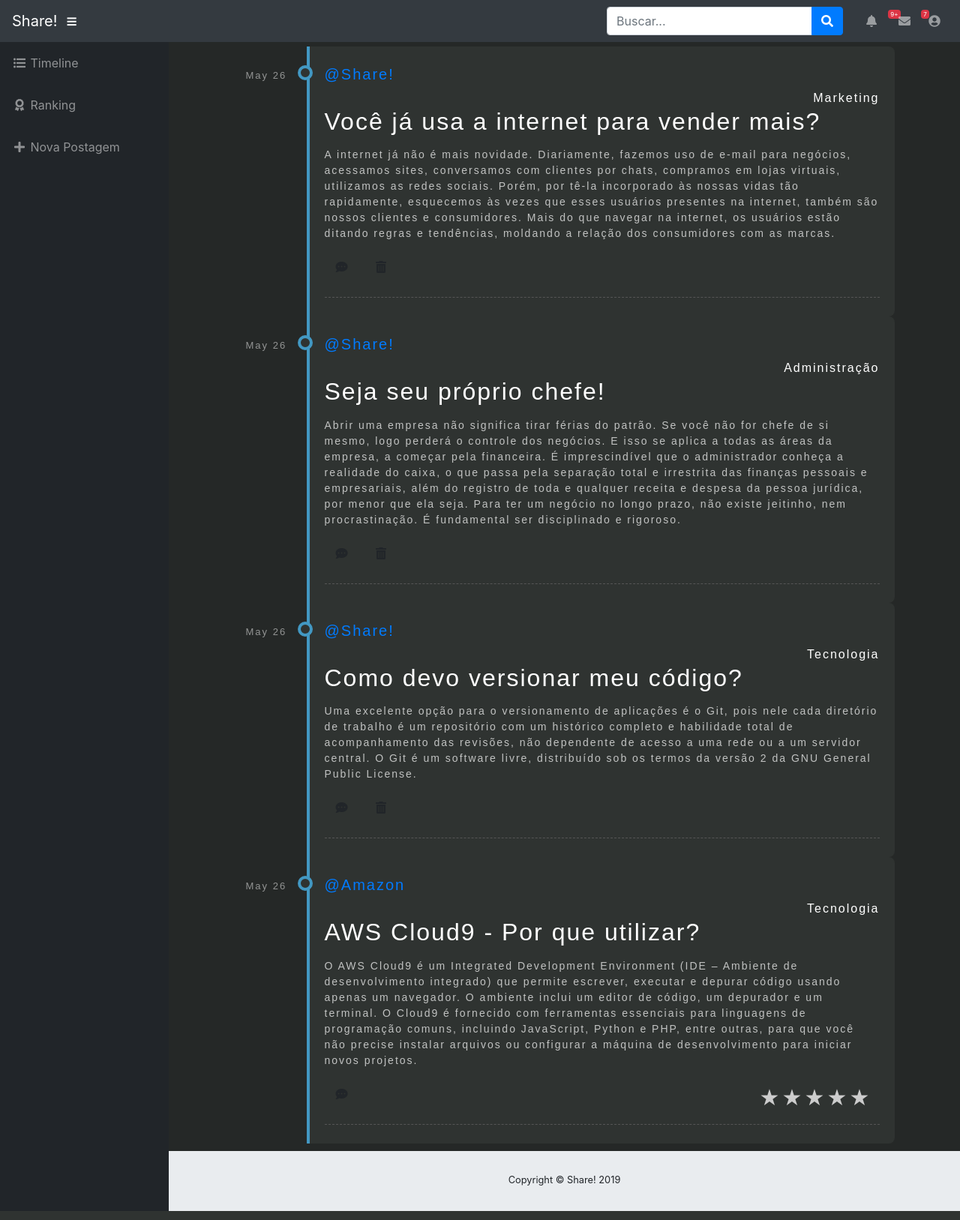
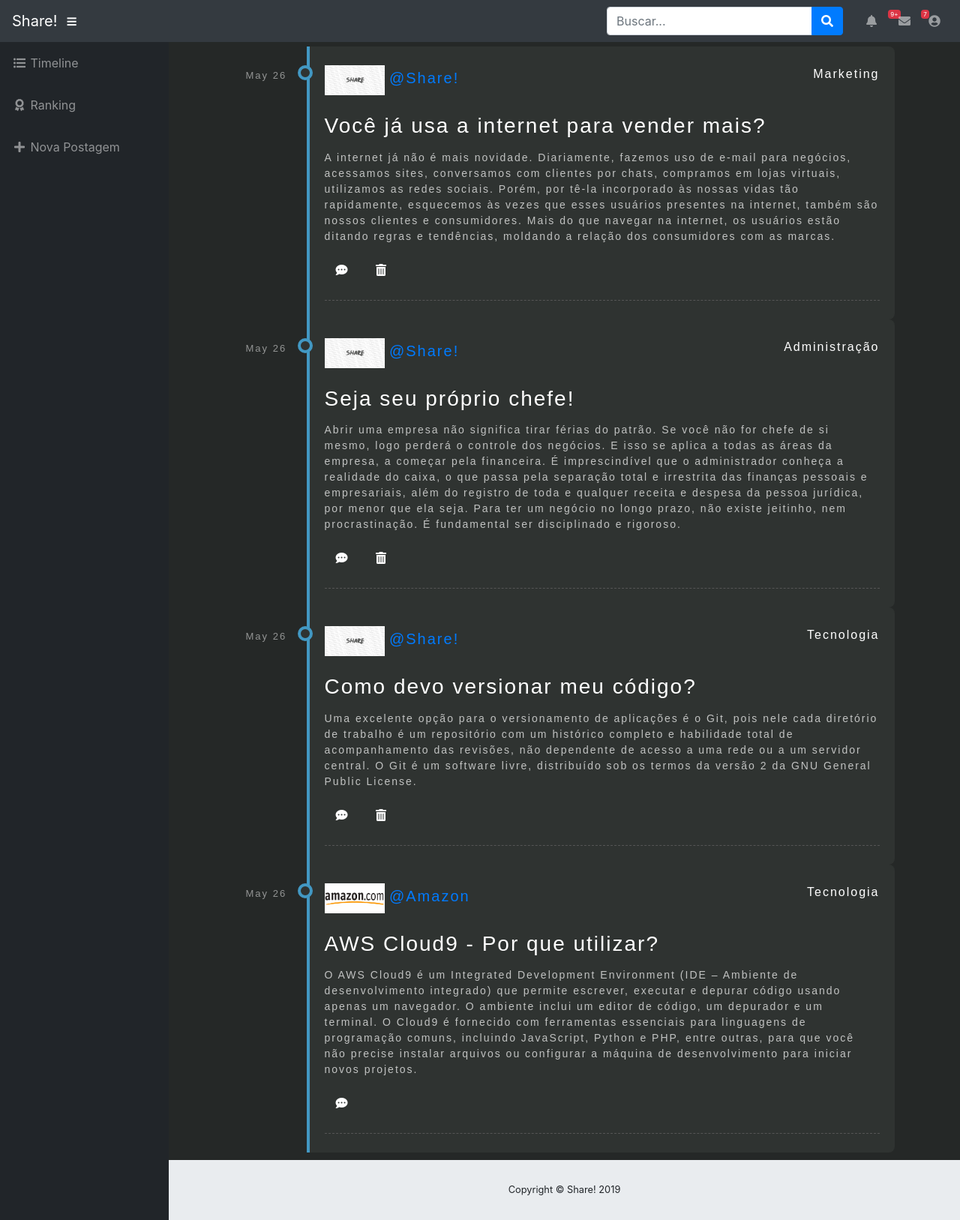
Before and after one commit to viniciusandd/uri-share, a Flask app: page /home in a window 1280 px wide. Shown: the whole page at 75% size. Run offline with Flask 2, Linux system fonts and the light colour scheme; a user stored in the database is signed in; data comes from the database, SQL or seed files in the repository; some libraries are stand-ins or nearby versions.

Commit message:
Formulário de comentários inicia como hidden, quando ocorrer um clique no botão de comentário a div é acionada pelo .show do jQuery - Todas ações do javascript da timeline encontram-se no arquivo timeline.js

```diff
--- a/app/controllers/controller.py
+++ b/app/controllers/controller.py
@@ -100,15 +100,8 @@ def logout():
 
 @app.route("/home")
 def home():
-    # if not current_user.is_authenticated:
-        # flash("Login não efetuado.")
-        # return redirect('login')
-
     categorias_id = buscar_categorias_id()
     postagens     = buscar_postagens(categorias_id)
-
-    for postagem in postagens:
-        print("ID: %s | Cont: %s" % (postagem.id, postagem.conteudo))
 
     return render_template('home.html', postagens=postagens)
 
@@ -117,8 +110,6 @@ def buscar_categorias_id():
     interesses     = interesses.split(",")
     qtd_interesses = len(interesses)
     interesses.pop(qtd_interesses - 1)
-
-    print(interesses)
 
     categorias = Categoria.query.all()
     list_categorias_id = []
@@ -177,6 +168,14 @@ def nova_postagem():
 def buscar():
     if request.method == 'POST':
         parametro = request.values.get("parametro")
+
+        arroba = parametro.find('@')
+        if arroba > -1:
+            parametro = parametro[arroba+1:]
+            print(parametro)
+            perfis = Perfil.query.filter_by(nome_fantasia=parametro).all()
+            return render_template('buscas.html', perfis=perfis, postagens=None)
+
         perfis    = Perfil.query.filter(Perfil.razao_social.like("%"+ parametro +"%")).all()
         postagens = Postagem.query.filter(Postagem.titulo.like("%"+ parametro +"%")).all()
 
@@ -185,7 +184,7 @@ def buscar():
             for perfil in perfis:
                 perfis_id.append(perfil.id)
 
-            postagens = db.session.query(Postagem).filter(Postagem.perfil_id.in_(tuple(perfis_id))).order_by(Postagem.data.desc(), Postagem.hora.desc()).all()
+            postagens = db.session.query(Postagem).filter(Postagem.perfil_id.in_(tuple(perfis_id))).order_by(Postagem.data.desc(), Postagem.hora.desc()).limit(5).all()
 
         return render_template('buscas.html', perfis=perfis, postagens=postagens)
 
--- a/app/models/tables.py
+++ b/app/models/tables.py
@@ -127,9 +127,7 @@ class Postagem(db.Model):
 
     def formatar_data(self):
         data = str(self.data)
-        print(data)
         array_data = data.split("-")
-        print(array_data)
         data = datetime.datetime(int(array_data[0]), int(array_data[1]), int(array_data[2]))
 
         return data.strftime("%b %d")
--- a/app/static/css/timeline.css
+++ b/app/static/css/timeline.css
@@ -70,3 +70,15 @@ p {
 .postagem-informacoes .categoria {
   float: right;
 }
+
+.timeline .timeline-body .timeline-item .content .formComments {
+  display: none;
+}
+
+.timeline .timeline-body .timeline-item .content .actions i {
+  color: #fff;
+}
+
+.timeline .timeline-body .timeline-item .content .postagem-autor {
+  font-size: 20px;
+}
--- /dev/null
+++ b/app/static/js/timeline.js
@@ -0,0 +1,11 @@
+$(".btnComentarPostagem").click(function() {
+    let lengthId    = this.id.length;
+    let postagem_id = this.id[lengthId - 1];
+    console.log(postagem_id);
+
+    $("#formComments" + postagem_id).show(500);
+});
+
+$( ".btnExcluirPostagem" ).click(function() {
+    alert( "Excluir" );
+});
--- a/app/templates/blank.html
+++ b/app/templates/blank.html
@@ -183,6 +183,8 @@
   <!-- Custom scripts for all pages-->
   <script src="{{ url_for('static', filename='js/sb-admin.min.js') }}"></script>
 
+  <script src="{{ url_for('static', filename='js/timeline.js') }}"></script>
+
 </body>
 
 </html>
--- a/app/templates/home.html
+++ b/app/templates/home.html
@@ -13,19 +13,21 @@
                     <p class="time">{{ postagem.formatar_data() }}</p>
                     <div class="content">
                         <div class="postagem-informacoes">
-                            <h5><a href="{{ url_for('perfil', id=postagem.perfil_id) }}">@{{ postagem.perfil.nome_fantasia }} </a></h5>
+                            <img src="../../static/assets/logos/{{ postagem.perfil.logo }}"
+                            class="img-rounded" width="80" height="40">
+                            <a class="postagem-autor" href="{{ url_for('perfil', id=postagem.perfil_id) }}">@{{ postagem.perfil.nome_fantasia }} </a>
                             <div class="categoria">
                                 {{ postagem.categoria.descricao }}
                             </div>
                         </div> <br>
-                        <h2 class="title">{{ postagem.titulo }}</h2>
+                        <h3 class="title">{{ postagem.titulo }}</h3>
                         <p>{{ postagem.conteudo }}</p>
                         <div class="actions">
-                            <button class="btn"><i class="fas fa-fw fa-comment-dots"></i></button>
+                            <button id="#btnComentarPostagem{{ postagem.id }}" class="btn btnComentarPostagem"><i class="fas fa-fw fa-comment-dots"></i></button>
                             {% if postagem.perfil_id == current_user.id %}
-                            <button class="btn"><i class="fas fa-fw fa-trash-alt"></i></button>
+                            <button class="btn btnExcluirPostagem"><i class="fas fa-fw fa-trash-alt"></i></button>
                             {% else %}
-                            <div class="rate">
+                            <!-- <div class="rate">
                                 <input type="radio" id="star5" name="rate" value="5">
                                 <label for="star5" title="text">5 stars</label>
                                 <input type="radio" id="star4" name="rate" value="4">
@@ -36,8 +38,14 @@
                                 <label for="star2" title="text">2 stars</label>
                                 <input type="radio" id="star1" name="rate" value="1">
                                 <label for="star1" title="text">1 star</label>
-                            </div>
+                            </div> -->
                             {% endif %}
+                        </div>
+                        <div id="formComments{{ postagem.id }}" class="formComments">
+                            <form action="">
+                                <input type="text">
+                                <input type="submit" value="Comentar">
+                            </form>
                         </div>
                     </div>
                 </div>
```
Also changed, not shown: app/templates/buscas.html (+3 -6 lines).
